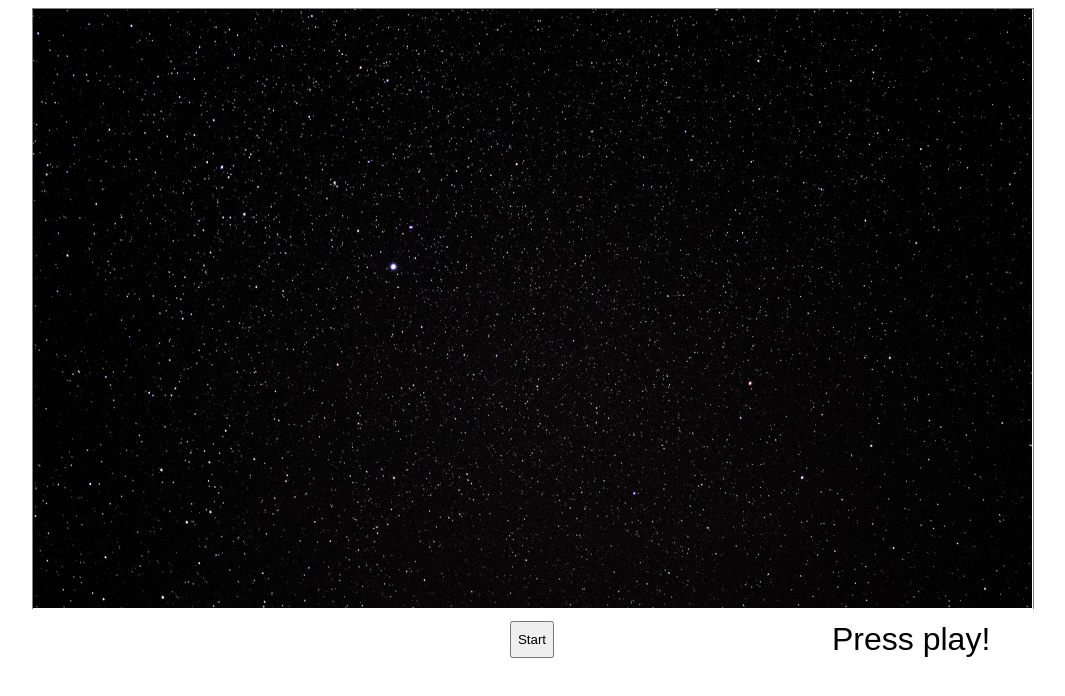
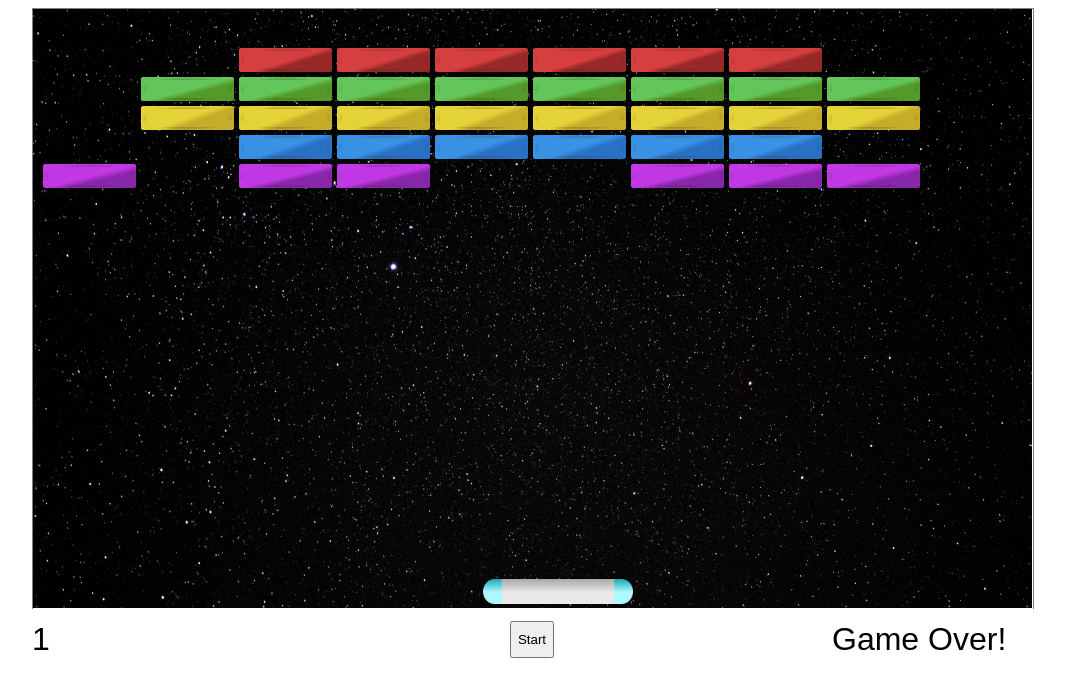
Before and after one commit to shane-peterson/arkanoid-ts, a website built with Vite: page index.html in a window 1280 px wide. Both pictures are taken after a click on the button "Start". Shown: the whole page, without its empty margins (108-1173 px from the left). Built offline with nearby package versions, Linux system fonts and the light colour scheme.

Commit message:
Complete the first edition

```diff
--- a/index.html
+++ b/index.html
@@ -55,6 +55,6 @@
         <div id="info">Press play!</div>
       </div>
     </div>
-    <script src="/src/main.ts"></script>
+    <script type="module" src="/src/main.ts"></script>
   </body>
 </html>
--- /dev/null
+++ b/src/Collision.ts
@@ -0,0 +1,55 @@
+// Types
+import { Ball } from '@/sprites/Ball';
+import { Brick } from '@/sprites/Brick';
+import { Paddle } from '@/sprites/Paddle';
+import { CanvasView } from '@/view/CanvasView';
+
+export class Collision {
+  isCollidingBrick(ball: Ball, brick: Brick): boolean {
+    if (
+      ball.pos.x + ball.width > brick.pos.x &&
+      ball.pos.x < brick.pos.x + brick.width &&
+      ball.pos.y < brick.pos.y + brick.height &&
+      ball.pos.y + ball.height > brick.pos.y
+    ) {
+      return true;
+    }
+    return false;
+  }
+  // Check ball collision with bricks
+  isCollidingBricks(ball: Ball, bricks: Brick[]): boolean {
+    let colliding = false;
+
+    bricks.forEach((brick, i) => {
+      if (this.isCollidingBrick(ball, brick)) {
+        ball.changeYDirection();
+        if (brick.energy === 1) {
+          bricks.splice(i, 1);
+        } else {
+          brick.energy -= 1;
+        }
+        colliding = true;
+      }
+    });
+    return colliding;
+  }
+  checkBallCollision(ball: Ball, paddle: Paddle, view: CanvasView): void {
+    // 1. Check ball collision with paddle
+    if (
+      ball.pos.x + ball.width > paddle.pos.x &&
+      ball.pos.x < paddle.pos.x + paddle.width &&
+      ball.pos.y + ball.height === paddle.pos.y
+    ) {
+      ball.changeYDirection();
+    }
+    // 2. Check ball collision with walls
+    // Ball movement X constraints
+    if (ball.pos.x > view.canvas.width - ball.width || ball.pos.x < 0) {
+      ball.changeXDirection();
+    }
+    // Ball movement Y constrains
+    if (ball.pos.y < 0) {
+      ball.changeYDirection();
+    }
+  }
+}
--- /dev/null
+++ b/src/helpers.ts
@@ -0,0 +1,38 @@
+import { Brick } from '@/sprites/Brick';
+
+import {
+  BRICK_ENERGY,
+  BRICK_HEIGHT,
+  BRICK_IMAGES,
+  BRICK_PADDING,
+  BRICK_WIDTH,
+  LEVEL,
+  STAGE_COLS,
+  STAGE_PADDING
+} from '@/setup';
+
+export function createBricks(): Brick[] {
+  return LEVEL.reduce((ack, element, i) => {
+    const row = Math.floor((i + 1) / STAGE_COLS);
+    const col = i % STAGE_COLS;
+
+    const x = STAGE_PADDING + col * (BRICK_WIDTH + BRICK_PADDING);
+    const y = STAGE_PADDING + row * (BRICK_HEIGHT + BRICK_PADDING);
+
+    if (element === 0) return ack;
+
+    return [
+      ...ack,
+      new Brick(
+        BRICK_WIDTH,
+        BRICK_HEIGHT,
+        {
+          x,
+          y,
+        },
+        BRICK_ENERGY[element],
+        BRICK_IMAGES[element],
+      ),
+    ];
+  }, [] as Brick[]);
+}
--- a/src/main.ts
+++ b/src/main.ts
@@ -1,3 +1,121 @@
-// Start here
-console.log('Start here!');
-export {};
+import { Collision } from '@/Collision';
+import { Ball } from '@/sprites/Ball';
+import { Brick } from '@/sprites/Brick';
+import { Paddle } from '@/sprites/Paddle';
+import { CanvasView } from '@/view/CanvasView';
+
+// Images
+import BALL_IMAGE from '@/assets/ball.png';
+import PADDLE_IMAGE from '@/assets/paddle.png';
+
+// Level and colors
+import {
+  BALL_SIZE,
+  BALL_SPEED,
+  BALL_STARTX,
+  BALL_STARTY,
+  PADDLE_HEIGHT,
+  PADDLE_SPEED,
+  PADDLE_STARTX,
+  PADDLE_WIDTH
+} from '@/setup';
+
+// Helpers
+import { createBricks } from '@/helpers';
+
+let gameOver = false;
+let score = 0;
+
+function setGameOver(view: CanvasView) {
+  view.drawInfo('Game Over!');
+  gameOver = false;
+}
+
+function setGameWin(view: CanvasView) {
+  view.drawInfo('Game Won!');
+  gameOver = false;
+}
+function gameLoop(
+  view: CanvasView,
+  bricks: Brick[],
+  paddle: Paddle,
+  ball: Ball,
+  collision: Collision,
+) {
+  view.clear();
+  view.drawBricks(bricks);
+  view.drawSprite(paddle);
+  view.drawSprite(ball);
+  // Move Ball
+  ball.moveBall();
+
+  // Move paddle and check so it won't exit the playField
+  if (
+    (paddle.isMovingLeft && paddle.pos.x > 0) ||
+    (paddle.isMovingRight && paddle.pos.x < view.canvas.width - paddle.width)
+  ) {
+    paddle.movePaddle();
+  }
+
+  collision.checkBallCollision(ball, paddle, view);
+
+  const collidingBrick = collision.isCollidingBricks(ball, bricks);
+
+  if (collidingBrick) {
+    score += 1;
+    view.drawScore(score);
+  }
+
+  // Game Over when ball Leaves playField
+  if (ball.pos.y > view.canvas.height) gameOver = true;
+
+  // if game won, set gameOver and display win
+  if (bricks.length === 0) return setGameWin(view);
+
+  // return if gameOver and don't run the requestAnimationFrame
+  if (gameOver) setGameOver(view);
+
+  requestAnimationFrame(() => gameLoop(view, bricks, paddle, ball, collision));
+}
+
+function startGame(view: CanvasView) {
+  // Reset displays
+  score = 0;
+  view.drawInfo('');
+  view.drawScore(0);
+  // Create  a collision instance
+  const collision = new Collision();
+
+  // Create all Bricks
+  const bricks = createBricks();
+
+  // Create a Ball
+  const ball = new Ball(
+    BALL_SPEED,
+    BALL_SIZE,
+    {
+      x: BALL_STARTX,
+      y: BALL_STARTY,
+    },
+    BALL_IMAGE,
+  );
+
+  // Create a Paddle
+  const paddle = new Paddle(
+    PADDLE_SPEED,
+    PADDLE_WIDTH,
+    PADDLE_HEIGHT,
+    {
+      x: PADDLE_STARTX,
+      y: view.canvas.height - PADDLE_HEIGHT - 5,
+    },
+    PADDLE_IMAGE,
+  );
+  gameLoop(view, bricks, paddle, ball, collision);
+}
+
+// Create a new view
+const view = new CanvasView('#playField');
+view.initStartButton(startGame);
+
+export { };
--- a/src/setup.ts
+++ b/src/setup.ts
@@ -51,5 +51,5 @@ export const LEVEL = [
   0, 2, 2, 2, 2, 2, 2, 2, 2, 0,
   0, 3, 3, 3, 3, 3, 3, 3, 3, 0,
   0, 0, 4, 4, 4, 4, 4, 4, 0, 0,
-  0, 0, 5, 5, 0, 0, 5, 5, 0, 0,
+  5, 0, 5, 5, 0, 0, 5, 5, 5, 0,
 ];
--- /dev/null
+++ b/src/sprites/Ball.ts
@@ -0,0 +1,51 @@
+import { Vector } from '@/types';
+export class Ball {
+  private speed: Vector;
+  private ballImage: HTMLImageElement = new Image();
+
+  constructor(
+    speed: number,
+    private ballSize: number,
+    private position: Vector,
+    image: string,
+  ) {
+    this.ballSize = ballSize;
+    this.position = position;
+    this.speed = {
+      x: speed,
+      y: -speed,
+    };
+    this.ballImage.src = image;
+  }
+
+  // Getters
+  get width(): number {
+    return this.ballSize;
+  }
+
+  get height(): number {
+    return this.ballSize;
+  }
+
+  get pos(): Vector {
+    return this.position;
+  }
+
+  get image(): HTMLImageElement {
+    return this.ballImage;
+  }
+
+  // Methods
+  changeYDirection(): void {
+    this.speed.y = -this.speed.y;
+  }
+
+  changeXDirection(): void {
+    this.speed.x = -this.speed.x;
+  }
+
+  moveBall(): void {
+    this.pos.x += this.speed.x
+    this.pos.y += this.speed.y
+  }
+}
--- /dev/null
+++ b/src/sprites/Brick.ts
@@ -0,0 +1,43 @@
+import { Vector } from '@/types';
+export class Brick {
+  private brickImage: HTMLImageElement = new Image();
+  constructor(
+    private brickWidth: number,
+    private brickHeight: number,
+    private position: Vector,
+    private brickEnergy: number,
+    image: string,
+  ) {
+    this.brickWidth = brickWidth;
+    this.brickHeight = brickHeight;
+    this.position = position;
+    this.brickEnergy = brickEnergy;
+    this.brickImage.src = image;
+  }
+
+  // Getters
+  get width(): number {
+    return this.brickWidth;
+  }
+
+  get height(): number {
+    return this.brickHeight;
+  }
+
+  get pos(): Vector {
+    return this.position;
+  }
+
+  get image(): HTMLImageElement {
+    return this.brickImage;
+  }
+
+  get energy(): number {
+    return this.brickEnergy;
+  }
+
+  // Setter
+  set energy(energy: number) {
+    this.brickEnergy = energy;
+  }
+}
--- /dev/null
+++ b/src/sprites/Paddle.ts
@@ -0,0 +1,63 @@
+import { Vector } from '@/types';
+export class Paddle {
+  private paddleImage: HTMLImageElement = new Image();
+  private moveRight: boolean;
+  private moveLeft: boolean;
+  constructor(
+    private speed: number,
+    private paddleWidth: number,
+    private paddleHeight: number,
+    private position: Vector,
+    image: string,
+  ) {
+    this.speed = speed;
+    this.paddleWidth = paddleWidth;
+    this.paddleHeight = paddleHeight;
+    this.position = position;
+    this.moveLeft = false;
+    this.moveRight = false;
+    this.paddleImage.src = image;
+
+    // Event listeners
+    document.addEventListener('keydown', this.handleKeyDown);
+    document.addEventListener('keyup', this.handleKeyUp);
+  }
+
+  // Getters
+  get width(): number {
+    return this.paddleWidth;
+  }
+
+  get height(): number {
+    return this.paddleHeight;
+  }
+
+  get pos(): Vector {
+    return this.position;
+  }
+
+  get image(): HTMLImageElement {
+    return this.paddleImage;
+  }
+  get isMovingLeft(): boolean {
+    return this.moveLeft;
+  }
+  get isMovingRight(): boolean {
+    return this.moveRight;
+  }
+  movePaddle(): void {
+    if (this.moveLeft) this.pos.x -= this.speed;
+    if (this.moveRight) this.pos.x += this.speed;
+  }
+
+  handleKeyUp = (e: KeyboardEvent): void => {
+    if (e.code === 'ArrowLeft' || e.key === 'ArrowLeft') this.moveLeft = false;
+    if (e.code === 'ArrowRight' || e.key === 'ArrowRight')
+      this.moveRight = false;
+  };
+  handleKeyDown = (e: KeyboardEvent): void => {
+    if (e.code === 'ArrowLeft' || e.key === 'ArrowLeft') this.moveLeft = true;
+    if (e.code === 'ArrowRight' || e.key === 'ArrowRight')
+      this.moveRight = true;
+  };
+}
--- /dev/null
+++ b/src/view/CanvasView.ts
@@ -0,0 +1,52 @@
+//Types
+import { Ball } from '@/sprites/Ball';
+import { Brick } from '@/sprites/Brick';
+import { Paddle } from '@/sprites/Paddle';
+
+export class CanvasView {
+  canvas: HTMLCanvasElement;
+  private context: CanvasRenderingContext2D | null;
+  private scoreDisplay: HTMLObjectElement | null;
+  private start: HTMLObjectElement | null;
+  private info: HTMLObjectElement | null;
+
+  constructor(canvasName: string) {
+    this.canvas = document.querySelector(canvasName) as HTMLCanvasElement;
+    this.context = this.canvas.getContext('2d');
+    this.scoreDisplay = document.querySelector('#score');
+    this.start = document.querySelector('#start');
+    this.info = document.querySelector('#info');
+  }
+
+  clear(): void {
+    this.context?.clearRect(0, 0, this.canvas.width, this.canvas.height);
+  }
+
+  initStartButton(startFunction: (view: CanvasView) => void): void {
+    this.start?.addEventListener('click', () => startFunction(this));
+  }
+
+  drawScore(score: number): void {
+    if (this.scoreDisplay) this.scoreDisplay.innerHTML = score.toString();
+  }
+
+  drawInfo(text: string): void {
+    if (this.info) this.info.innerHTML = text;
+  }
+
+  drawSprite(brick: Brick | Paddle | Ball): void {
+    if (!brick) return;
+
+    this.context?.drawImage(
+      brick.image,
+      brick.pos.x,
+      brick.pos.y,
+      brick.width,
+      brick.height,
+    );
+  }
+
+  drawBricks(bricks: Brick[]): void {
+    bricks.forEach((brick) => this.drawSprite(brick));
+  }
+}
```
